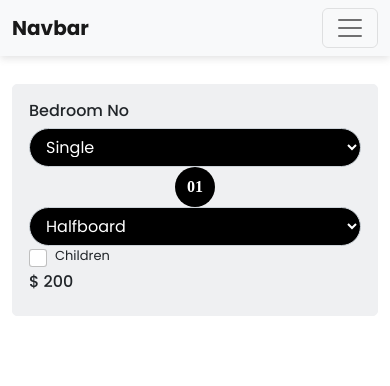
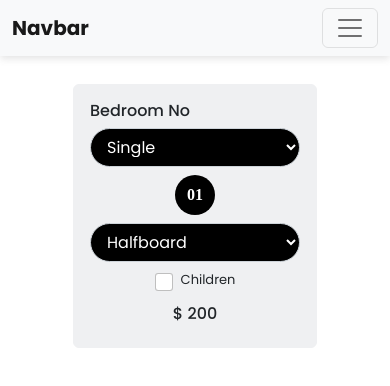
Before and after one commit to aminduishara/ehm, a React (Create React App) app: page /reservation in a window 390 px wide. Shown: the top 386 px of the page. Built offline with nearby package versions, Linux system fonts and the light colour scheme.

Commit message:
Design Fixed

```diff
--- a/src/components/BookingDetail/BookingDetailCmp.js
+++ b/src/components/BookingDetail/BookingDetailCmp.js
@@ -3,46 +3,46 @@ import './BookingDetailCss.css'
 
 export default function BookingDetailCmp() {
   return (
-    <div>
-
-      <div className="card bookingdetail__card">
+    <div className="d-flex justify-content-center align-items-center">
+      <div className="col-8 col-md-12 col-sm-8">
+        <div className="card bookingdetail__card rounded">
           <div className="card-body">
             <div className="row d-flex align-items-center">
               <div className="col-sm-3 h6">
                 Bedroom No
               </div>
-            <div className="col-md-2">
+              <div className="col-md-2 mb-2">
                 <select className='bookingdetail__customselect'>
                   <option>Single</option>
                   <option>Double</option>
                   <option>Triple</option>
                 </select>
               </div>
-            <div className="col-md-1 text-center">
+              <div className="col-md-1 mb-2 text-center">
                 <button className="btn bookingdetail__count">01</button>
               </div>
-            <div className="col-md-2">
+              <div className="col-md-2 mb-2">
                 <select className='bookingdetail__customselect'>
                   <option>Halfboard</option>
                   <option>Fullboard</option>
                   <option>Room Only</option>
                 </select>
               </div>
-            <div className="col-md-2">
+              <div className="col-md-2 mb-2 d-flex justify-content-center">
                 <div class="form-check">
-                <input class="form-check-input me-2" type="checkbox" value="1" id="flexCheckDefault" style={{width: 18, height: 18}} />
+                  <input class="form-check-input me-2" type="checkbox" value="1" id="flexCheckDefault" style={{ width: 18, height: 18 }} />
                   <label class="form-check-label" for="flexCheckDefault">
                     Children
                   </label>
                 </div>
               </div>
-            <div className="col-md-2 h6">
+              <div className="col-md-2 h6 text-center">
                 $ 200
               </div>
             </div>
           </div>
         </div>
-
+      </div>
     </div>
   )
 }
--- a/src/components/HotelDetail/HotelDetailCmp.js
+++ b/src/components/HotelDetail/HotelDetailCmp.js
@@ -3,17 +3,17 @@ import { Link } from 'react-router-dom';
 import HotelImg from './Hotel.jpg'
 import './HotelDetailCss.css'
 
-export default function HotelDetailCmp({room}) {
+export default function HotelDetailCmp({ room }) {
   return (
     <div className="col-md-4">
       <div className="card mt-5 shadow bg-white rounded">
         <img className="card-img-top hoteldetail__card" src={HotelImg} alt="Card image cap" />
         <div className="card-body hoteldetail__cardbody">
-              <h5 className="card-title" style={{ textAlign: "center" }}>{ room.name}</h5>
+          <h5 className="card-title" style={{ textAlign: "center" }}>{room.name}</h5>
           <p className="card-text">{room.des}</p>
         </div>
-            <div className="card-footer text-center" style={{background: 'none'}}>
-              <Link to="/resevation" className="btn btn-dark">Book from $200</Link>
+        <div className="card-footer text-center" style={{ background: 'none' }}>
+          <Link to="/reservation" className="btn btn-dark">Book from $200</Link>
         </div>
       </div>
     </div>
--- a/src/components/HotelDetail/HotelDetailCss.css
+++ b/src/components/HotelDetail/HotelDetailCss.css
@@ -1,5 +1,5 @@
 .hoteldetail__cardbody{
-    height: 15rem;
+    height: 10rem;
     overflow-y: auto;
 }
 
--- a/src/components/RoomDetail/RoomDetailCmp.js
+++ b/src/components/RoomDetail/RoomDetailCmp.js
@@ -30,7 +30,7 @@ export default function RoomDetailCmp() {
             </div>
             <div className="col-md-2">
               <div class="form-check">
-                <input class="form-check-input me-2" type="checkbox" value="1" id="flexCheckDefault" style={{width: 18, height: 18}} />
+                <input class="form-check-input me-2" type="checkbox" value="1" id="flexCheckDefault" style={{ width: 18, height: 18 }} />
                 <label class="form-check-label" for="flexCheckDefault">
                   Children
                 </label>
--- a/src/components/SearchBar/SearchBarCmp.js
+++ b/src/components/SearchBar/SearchBarCmp.js
@@ -5,12 +5,12 @@ export default function SearchBarCmp() {
   return (
     <div className="col-12 col-sm-10 col-md-10 searchbar__bar">
       <div className="row">
-        <div className="col-md-4 mb-3">
+        <div className="col-md-4 mb-1">
           <label htmlFor="">Check In</label>
           <input type="date" id="txtCheckInDate" name="txtCheckInDate" className="form-control" />
         </div>
-        <div className="col-md-4 mb-3">
-          <label htmlFor="">Check OUt</label>
+        <div className="col-md-4 mb-1">
+          <label htmlFor="">Check Out</label>
           <input type="date" id="txtCheckOUtDate" name="txtCheckOUtDate" className="form-control" />
         </div>
         <div className="col-md-4">
--- a/src/components/SearchBar/SearchBarCss.css
+++ b/src/components/SearchBar/SearchBarCss.css
@@ -2,8 +2,8 @@
     margin-top: 1.6rem;
     background-color: #0E79FF;
     border-radius: 3rem;
-    padding: 1rem 1.5rem;
-    padding-right: 1rem;
+    padding: 0.2rem 1.5rem;
+    padding-right: 0.4rem;
     color: #ffffff;
   }
 
@@ -14,8 +14,8 @@
   }
 
   .searchbar__bar .searchbar__btn {
-    width: 4rem;
-    height: 4rem;
+    width: 3.5rem;
+    height: 3.5rem;
     border-radius: 50%;
     background-color: #ffffff;
     font-size: 1.5rem;
```
Lines whose indentation alone changed are shown as unchanged.
